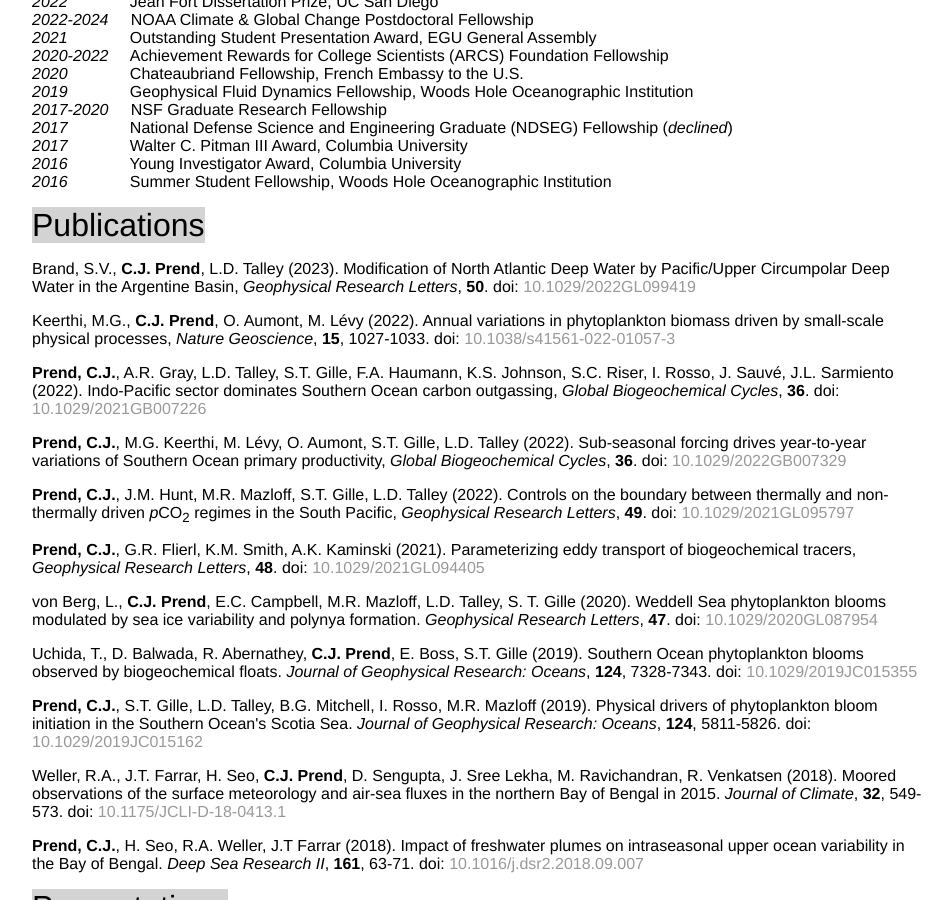
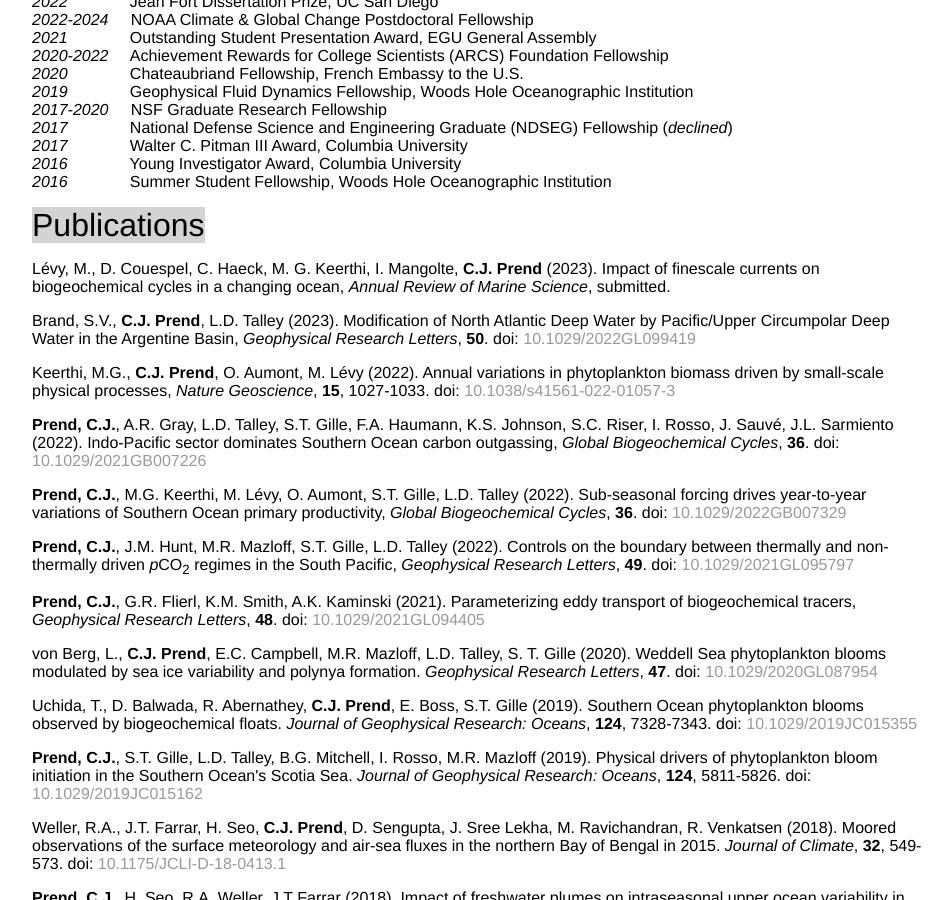
Before and after one commit to cprend/cprend.github.io, a Jekyll site: the page cv/index.html, which Jekyll copies as it is, in a window 1280 px wide and 900 px high, scrolled down 416 px. Shown: the whole window, without its empty margins (160-1112 px from the left). Built offline with Jekyll 4.4.1, drawn with Linux system fonts in a browser that asks for light colours.

Commit message:
Update index.html

```diff
--- a/cv/index.html
+++ b/cv/index.html
@@ -36,6 +36,7 @@
 		<em>2016</em> &nbsp;&nbsp;&nbsp;&nbsp;&nbsp;&nbsp;&nbsp;&nbsp;&nbsp;&nbsp;&nbsp;&nbsp; Young Investigator Award, Columbia University<br/>
 		<em>2016</em> &nbsp;&nbsp;&nbsp;&nbsp;&nbsp;&nbsp;&nbsp;&nbsp;&nbsp;&nbsp;&nbsp;&nbsp; Summer Student Fellowship, Woods Hole Oceanographic Institution</p>
 		<p1>Publications</p1>
+		<p>L&eacutevy, M., D. Couespel, C. Haeck, M. G. Keerthi, I. Mangolte, <b>C.J. Prend</b> (2023). Impact of finescale currents on biogeochemical cycles in a changing ocean, <em>Annual Review of Marine Science</em>, submitted.</p>
 		<p>Brand, S.V., <b>C.J. Prend</b>, L.D. Talley (2023). Modification of North Atlantic Deep Water by Pacific/Upper Circumpolar Deep Water in the Argentine Basin, <em>Geophysical Research Letters</em>, <b>50</b>. doi: <a href="https://agupubs.onlinelibrary.wiley.com/doi/abs/10.1029/2022GL099419">10.1029/2022GL099419</a></p>
 		<p>Keerthi, M.G., <b>C.J. Prend</b>, O. Aumont, M. L&eacutevy (2022). Annual variations in phytoplankton biomass driven by small-scale physical processes, <em>Nature Geoscience</em>, <b>15</b>, 1027-1033. doi: <a href="https://www.nature.com/articles/s41561-022-01057-3">10.1038/s41561-022-01057-3</a></p>
 		<p><b>Prend, C.J.</b>, A.R. Gray, L.D. Talley, S.T. Gille, F.A. Haumann, K.S. Johnson, S.C. Riser, I. Rosso, J. Sauv&eacute, J.L. Sarmiento (2022). Indo-Pacific sector dominates Southern Ocean carbon outgassing, <em>Global Biogeochemical Cycles</em>, <b>36</b>. doi: <a href="https://agupubs.onlinelibrary.wiley.com/doi/10.1029/2021GB007226">10.1029/2021GB007226</a></p>
```
